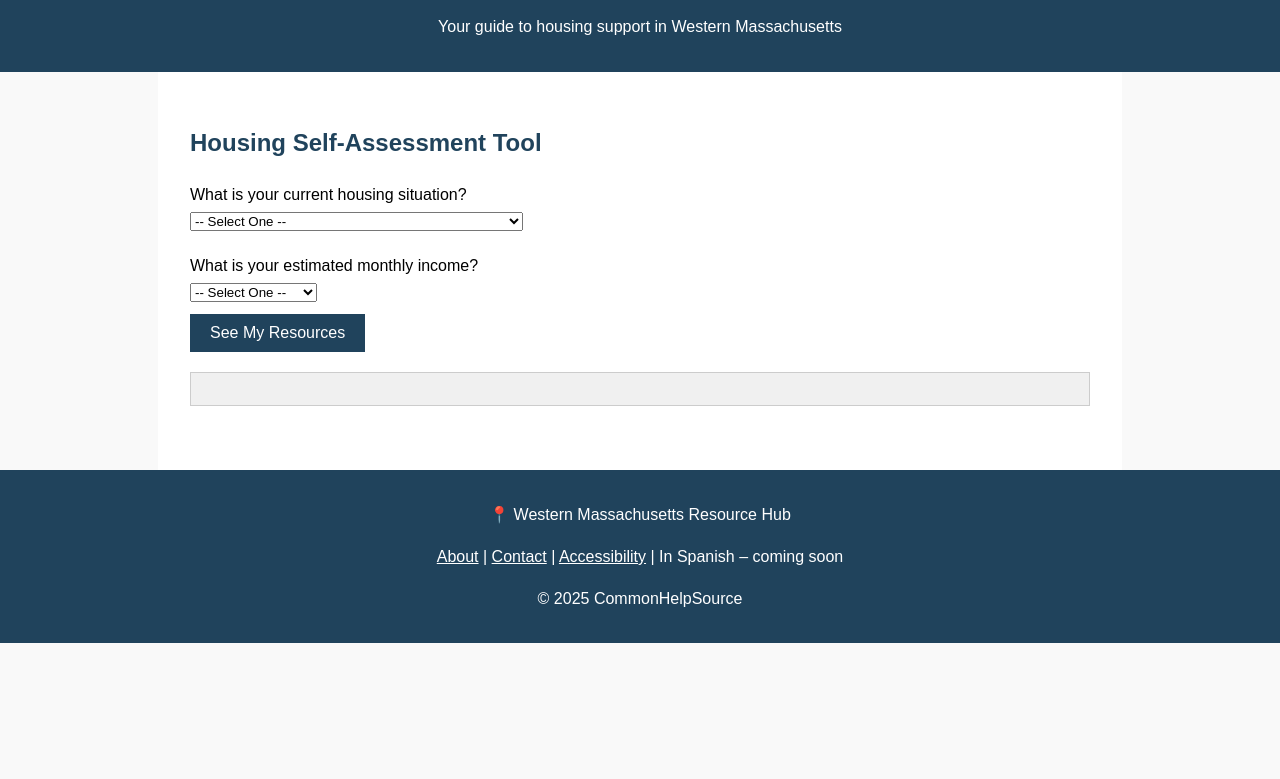
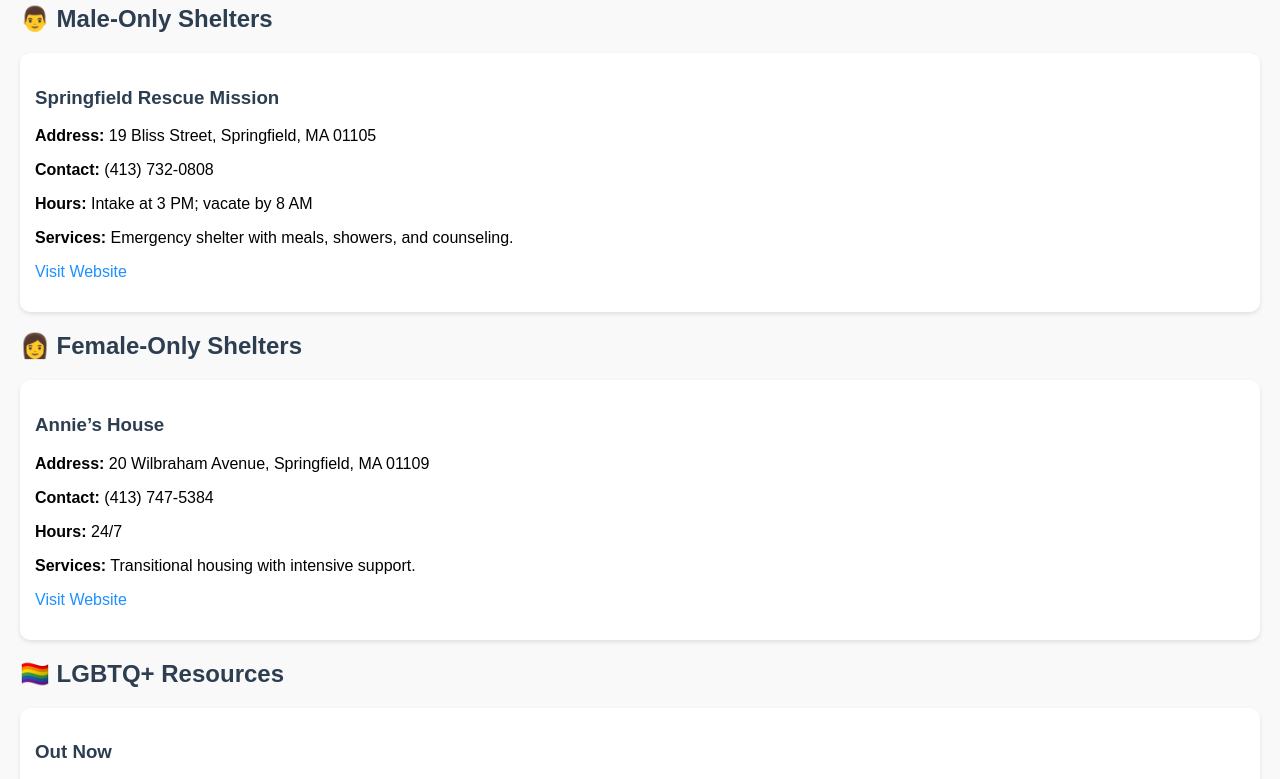
Before and after one commit to CommonHelpSource/CommonHelpSource.com, a plain HTML site: page index.html in a window 1280 px wide. Shown: the part 96-875 px from the top of the page. Before the commit the page ends 800 px from the top, so only its background shows below. Drawn offline with Linux system fonts and the light colour scheme.

Commit message:
Add files via upload

```diff
--- a/index.html
+++ b/index.html
@@ -1,119 +1,62 @@
+
 <!DOCTYPE html>
 <html lang="en">
 <head>
   <meta charset="UTF-8">
-  <meta name="viewport" content="width=device-width, initial-scale=1.0">
-  <title>CommonHelpSource - Housing Navigator</title>
+  <title>Homeless Shelter Resources – Springfield, MA</title>
   <style>
     body {
       font-family: Arial, sans-serif;
+      margin: 0;
+      padding: 20px;
       background-color: #f9f9f9;
-      margin: 0;
-      padding: 0;
-      line-height: 1.6;
     }
-    header, footer {
-      background-color: #20435c;
-      color: white;
-      text-align: center;
-      padding: 1rem;
+    h1, h2, h3 {
+      color: #2c3e50;
     }
-    .container {
-      max-width: 900px;
-      margin: auto;
-      padding: 2rem;
-      background: white;
+    .shelter {
+      background-color: #ffffff;
+      padding: 15px;
+      margin: 20px 0;
+      border-radius: 10px;
+      box-shadow: 0 2px 4px rgba(0,0,0,0.1);
     }
-    h1, h2 {
-      color: #20435c;
-    }
-    button {
-      background-color: #20435c;
-      color: white;
-      border: none;
-      padding: 10px 20px;
-      font-size: 16px;
-      cursor: pointer;
-      margin-top: 10px;
-    }
-    section {
-      margin-bottom: 2rem;
-    }
-    .question {
-      margin-top: 20px;
-    }
-    .results {
-      margin-top: 20px;
-      padding: 1rem;
-      border: 1px solid #ccc;
-      background-color: #f0f0f0;
+    a {
+      color: #1e90ff;
+      text-decoration: none;
     }
   </style>
 </head>
 <body>
-  <header>
-    <h1>CommonHelpSource</h1>
-    <p>Your guide to housing support in Western Massachusetts</p>
-  </header>
+  <h1>🏠 Emergency & Transitional Shelters – Springfield, MA</h1>
 
-  <div class="container">
-    <section>
-      <h2>Housing Self-Assessment Tool</h2>
-      <div class="question">
-        <label for="status">What is your current housing situation?</label><br>
-        <select id="status">
-          <option value="">-- Select One --</option>
-          <option value="homeless">I am currently homeless</option>
-          <option value="couch">I am staying temporarily with others</option>
-          <option value="unsafe">I am in unsafe or unstable housing</option>
-          <option value="housed">I am stably housed but need more affordable options</option>
-        </select>
-      </div>
-      <div class="question">
-        <label for="income">What is your estimated monthly income?</label><br>
-        <select id="income">
-          <option value="">-- Select One --</option>
-          <option value="none">No income</option>
-          <option value="low">Less than $1,500</option>
-          <option value="high">More than $1,500</option>
-        </select>
-      </div>
-      <button onclick="generateResults()">See My Resources</button>
-      <div id="results" class="results"></div>
-    </section>
+  <h2>👨 Male-Only Shelters</h2>
+  <div class="shelter">
+    <h3>Springfield Rescue Mission</h3>
+    <p><strong>Address:</strong> 19 Bliss Street, Springfield, MA 01105</p>
+    <p><strong>Contact:</strong> (413) 732-0808</p>
+    <p><strong>Hours:</strong> Intake at 3 PM; vacate by 8 AM</p>
+    <p><strong>Services:</strong> Emergency shelter with meals, showers, and counseling.</p>
+    <p><a href="https://springfieldrescuemission.org" target="_blank">Visit Website</a></p>
   </div>
 
-  <footer>
-    <p>📍 Western Massachusetts Resource Hub</p>
-    <p><a href="#" style="color:white;">About</a> | <a href="#" style="color:white;">Contact</a> | <a href="#" style="color:white;">Accessibility</a> | In Spanish – coming soon</p>
-    <p>© 2025 CommonHelpSource</p>
-  </footer>
+  <h2>👩 Female-Only Shelters</h2>
+  <div class="shelter">
+    <h3>Annie’s House</h3>
+    <p><strong>Address:</strong> 20 Wilbraham Avenue, Springfield, MA 01109</p>
+    <p><strong>Contact:</strong> (413) 747-5384</p>
+    <p><strong>Hours:</strong> 24/7</p>
+    <p><strong>Services:</strong> Transitional housing with intensive support.</p>
+    <p><a href="https://www.housingworks.net/program/3093" target="_blank">Visit Website</a></p>
+  </div>
 
-  <script>
-    function generateResults() {
-      const status = document.getElementById('status').value;
-      const income = document.getElementById('income').value;
-      let output = "<h3>Your Housing Resources:</h3><ul>";
-
-      if (status === "homeless" || status === "unsafe") {
-        output += "<li><strong>Emergency Shelter:</strong> Apply via <a href='https://www.mass.gov/how-to/apply-for-emergency-assistance-ea-shelter' target='_blank'>DHCD EA Shelter</a>.</li>";
-      }
-
-      if (income === "none" || income === "low") {
-        output += "<li><strong>Rental Assistance:</strong> You may qualify for <a href='https://www.wayfinders.org/RAFT' target='_blank'>RAFT</a>.</li>";
-        output += "<li><strong>Food Access:</strong> Apply for SNAP or use <a href='https://www.foodbankwma.org' target='_blank'>Food Bank of Western MA</a>.</li>";
-      }
-
-      output += "<li><strong>Public Housing Waitlists:</strong> Submit your application via <a href='https://publichousingapplication.ocd.state.ma.us' target='_blank'>CHAMP</a>.</li>";
-
-      if (!status || !income) {
-        output = "<p style='color:red;'>Please select both your housing situation and income level to see results.</p>";
-      } else {
-        output += "</ul><p><em>These are starting points. Contact local providers for help with applications or further guidance.</em></p>";
-      }
-
-      document.getElementById('results').innerHTML = output;
-    }
-  </script>
+  <h2>🏳️‍🌈 LGBTQ+ Resources</h2>
+  <div class="shelter">
+    <h3>Out Now</h3>
+    <p><strong>Address:</strong> 1695 Main Street, 2nd Floor, Springfield, MA 01103</p>
+    <p><strong>Contact:</strong> (413) 736-4610</p>
+    <p><strong>Hours:</strong> Drop-in Wed 5–7 PM</p>
+    <p><a href="https://www.outnowyouth.org" target="_blank">Visit Website</a></p>
+  </div>
 </body>
 </html>
```
